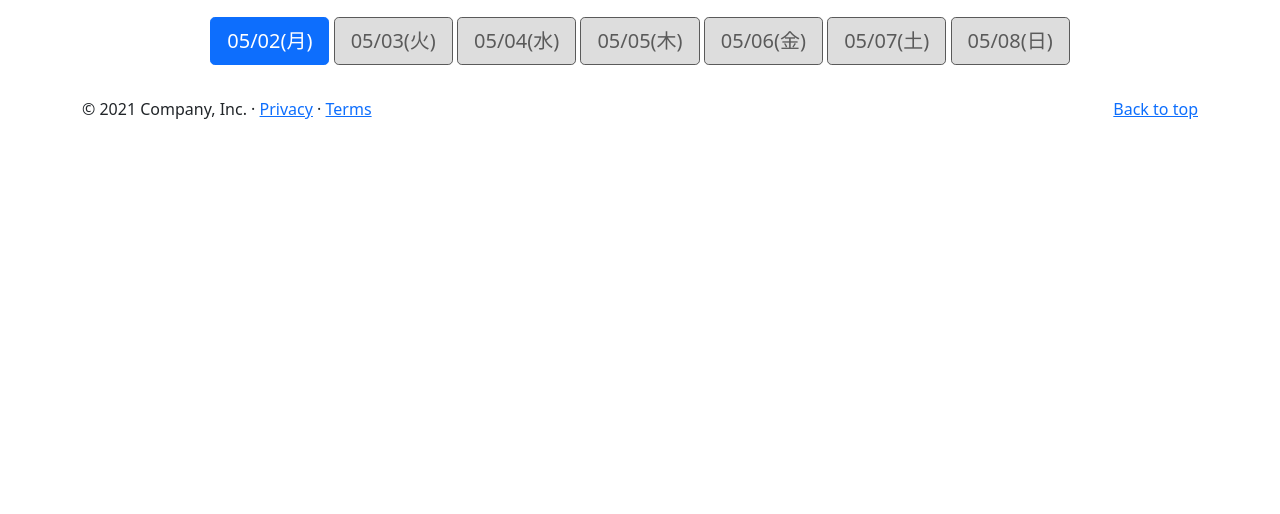
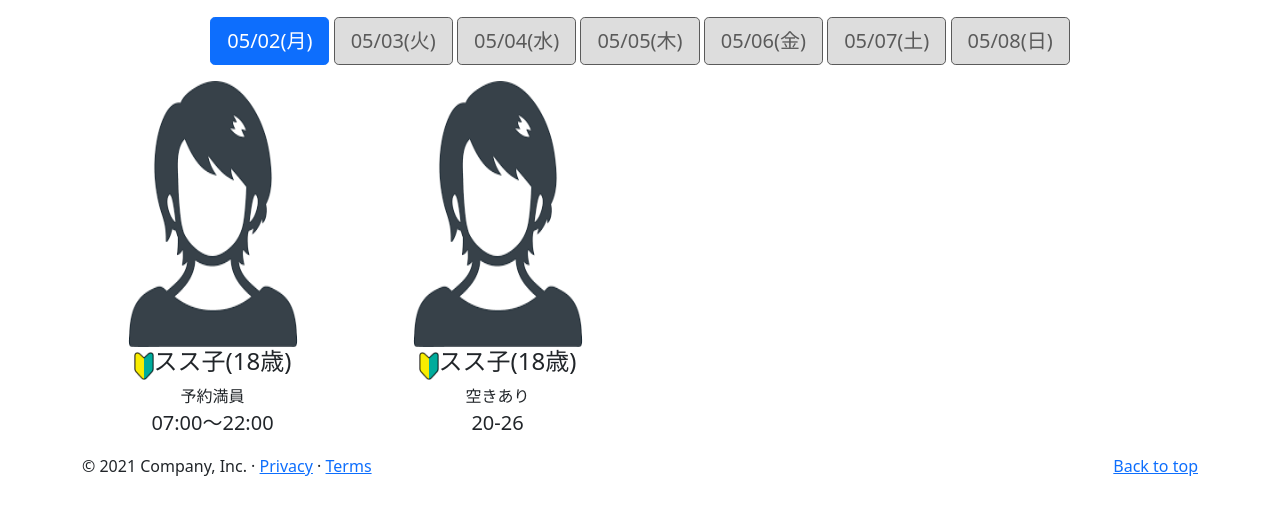
Before and after one commit to nedoopg/websiteTest, a plain HTML site: page reserve.html in a window 1280 px wide. Shown: the part 134-648 px from the top of the page. Drawn offline with Linux system fonts and the light colour scheme; a web font is replaced by a local one.

Commit message:
reserveとindex適当に修正

```diff
--- a/reserve.html
+++ b/reserve.html
@@ -176,7 +176,7 @@ window.onload = function(){
       if( xhr.readyState === 4 && xhr.status === 200) {
 
         // (5) 取得したレスポンスをページに表示
-        const words = this.responseText.split("\r\n");
+        const words = this.responseText.split("\n");
         console.log(words)
         let cnt = 0;
 
@@ -211,7 +211,7 @@ function getTherapistData(filePath2 , timezone,reserve){
     if( xhr2.readyState === 4 && xhr2.status === 200) {
 
       // (5) 取得したレスポンスをページに表示
-      const therapist = this.responseText.split("\r\n");
+      const therapist = this.responseText.split("\n");
       console.log(therapist)
 
       if(therapist[2]=="新人"){
```
Also changed, not shown: index.html (+1 -1 lines).
